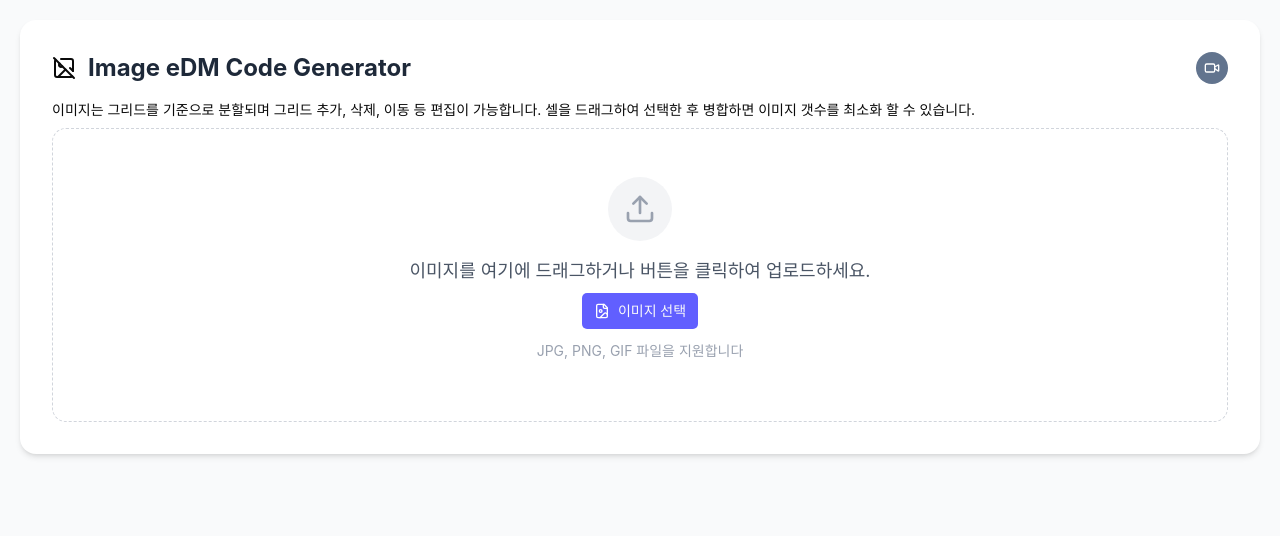
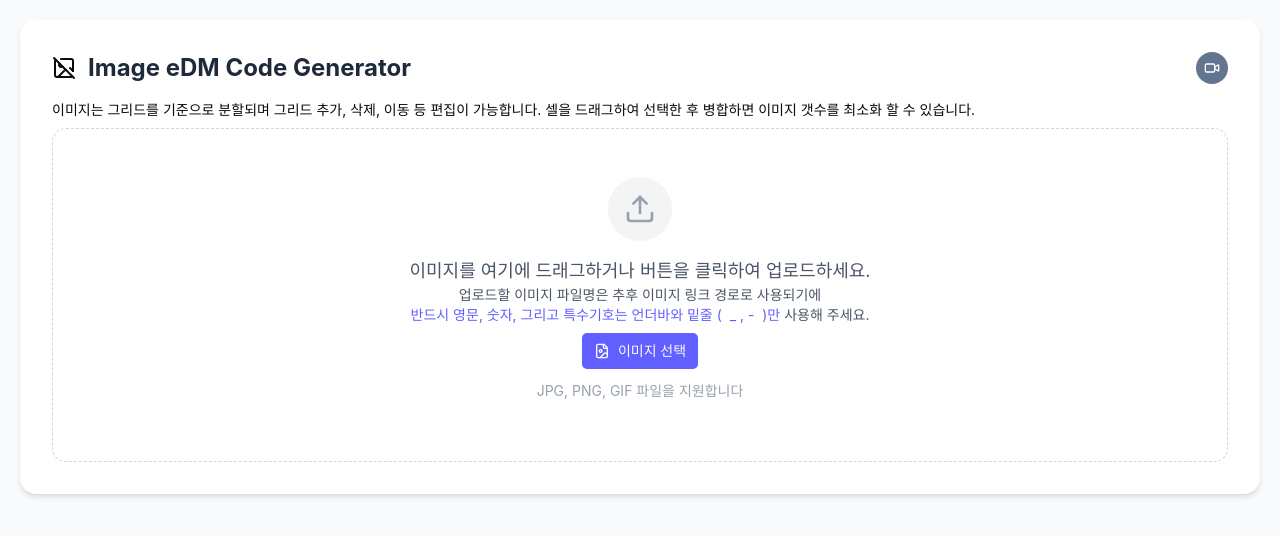
Before and after one commit to tiper2066/img-edm-code-generator, a Next.js app: page / in a window 1280 px wide. Shown: the top 536 px of the page. Built offline with nearby package versions, Linux system fonts and the light colour scheme.

Commit message:
upload guide text edit

```diff
--- a/src/components/ImageGridCutter.tsx
+++ b/src/components/ImageGridCutter.tsx
@@ -435,9 +435,19 @@ export default function ImageGridCutter() {
                             <div className='flex items-center justify-center mx-auto w-16 h-16 bg-gray-100 rounded-full mb-4'>
                                 <Upload className='w-8 h-8 text-gray-400 mx-auto' />
                             </div>
-                            <p className='text-lg text-gray-600 mb-2'>
+                            <p className='text-lg text-gray-600'>
                                 이미지를 여기에 드래그하거나 버튼을 클릭하여
                                 업로드하세요.
+                            </p>
+                            <p className='text-sm text-gray-600 mb-2'>
+                                업로드할 이미지 파일명은 추후 이미지 링크 경로로
+                                사용되기에 <br />
+                                <span className='text-indigo-500'>
+                                    반드시 영문, 숫자, 그리고 특수기호는
+                                    언더바와 밑줄 &#40;&nbsp; _ , -
+                                    &nbsp;&#41;만
+                                </span>{' '}
+                                사용해 주세요.
                             </p>
                             <Button
                                 className='bg-indigo-500 hover:bg-indigo-600'
```
